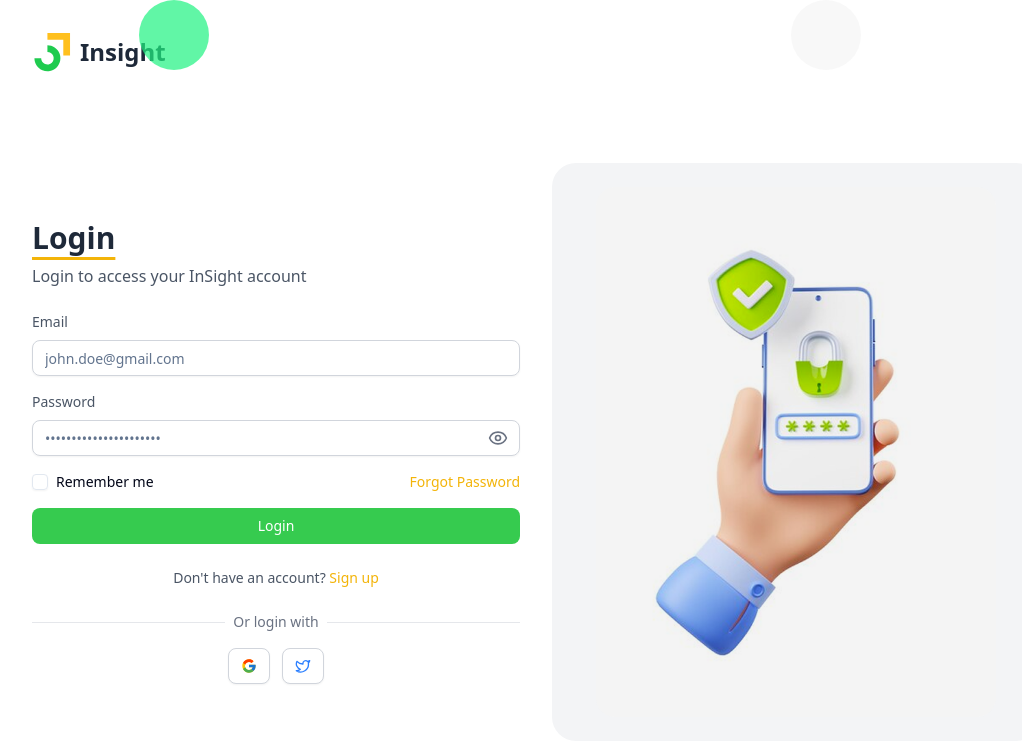
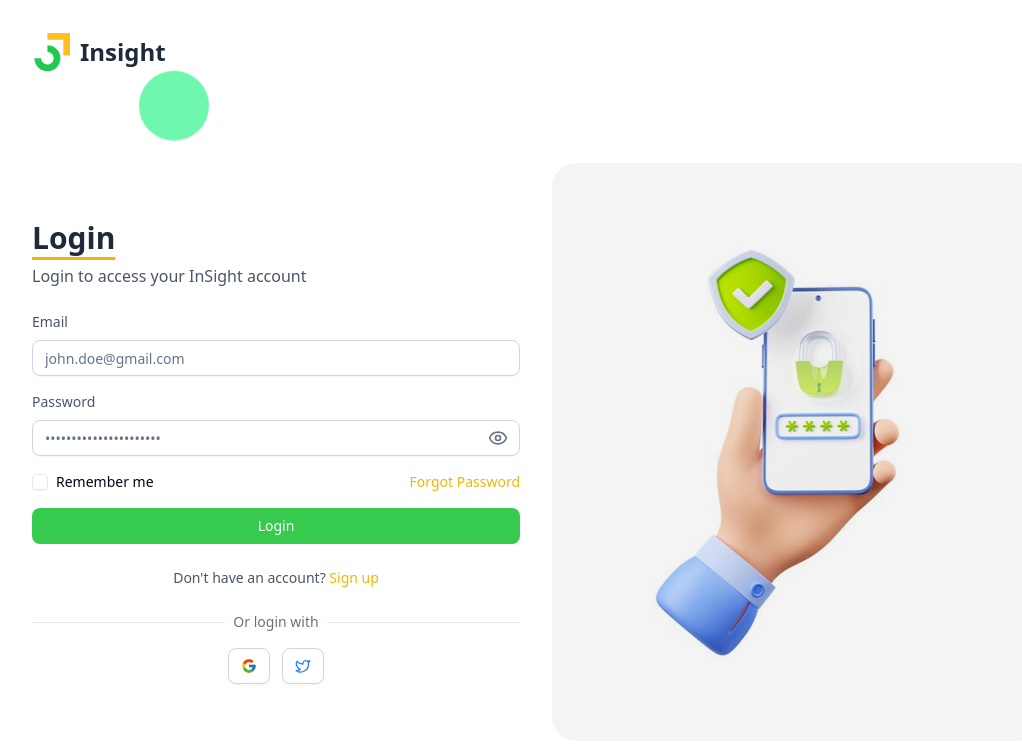
Before and after one commit to Traders-Insight/Insight-App, a Next.js app: page /login in a window 1280 px wide. Shown: the top 750 px of the page, without its empty margins (104-1126 px from the left). Built offline with nearby package versions, Linux system fonts and the light colour scheme.

Commit message:
update files

```diff
--- a/app/globals.css
+++ b/app/globals.css
@@ -120,3 +120,23 @@
     @apply bg-background text-foreground;
   }
 }
+
+@keyframes drop {
+  0% {
+    transform: translateY(0);
+    opacity: 1;
+  }
+  100% {
+    transform: translateY(100vh);
+    opacity: 0;
+  }
+}
+
+.bubble {
+  position: absolute;
+  border-radius: 50%;
+  background-color: rgba(245, 238, 29, 0.7);
+  width: 30px;
+  height: 30px;
+  pointer-events: none;
+}
--- a/package.json
+++ b/package.json
@@ -13,6 +13,9 @@
     "test:watch": "jest --watch"
   },
   "dependencies": {
+    "@radix-ui/react-checkbox": "^1.1.4",
+    "@radix-ui/react-label": "^2.1.2",
+    "@radix-ui/react-slot": "^1.1.2",
     "@testing-library/dom": "^10.4.0",
     "class-variance-authority": "^0.7.1",
     "clsx": "^2.1.1",
```
Also changed, not shown: app/icon.svg (added), 1 other file (tests, documents, lock files or other folders).
